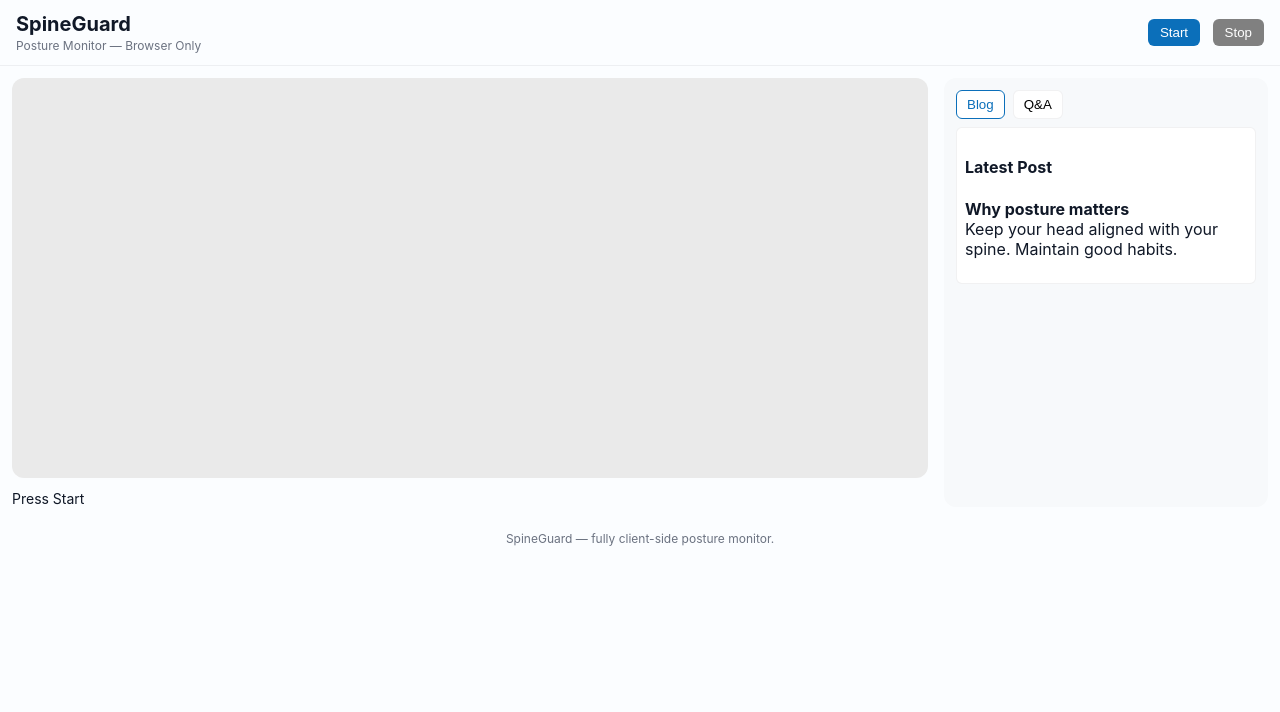
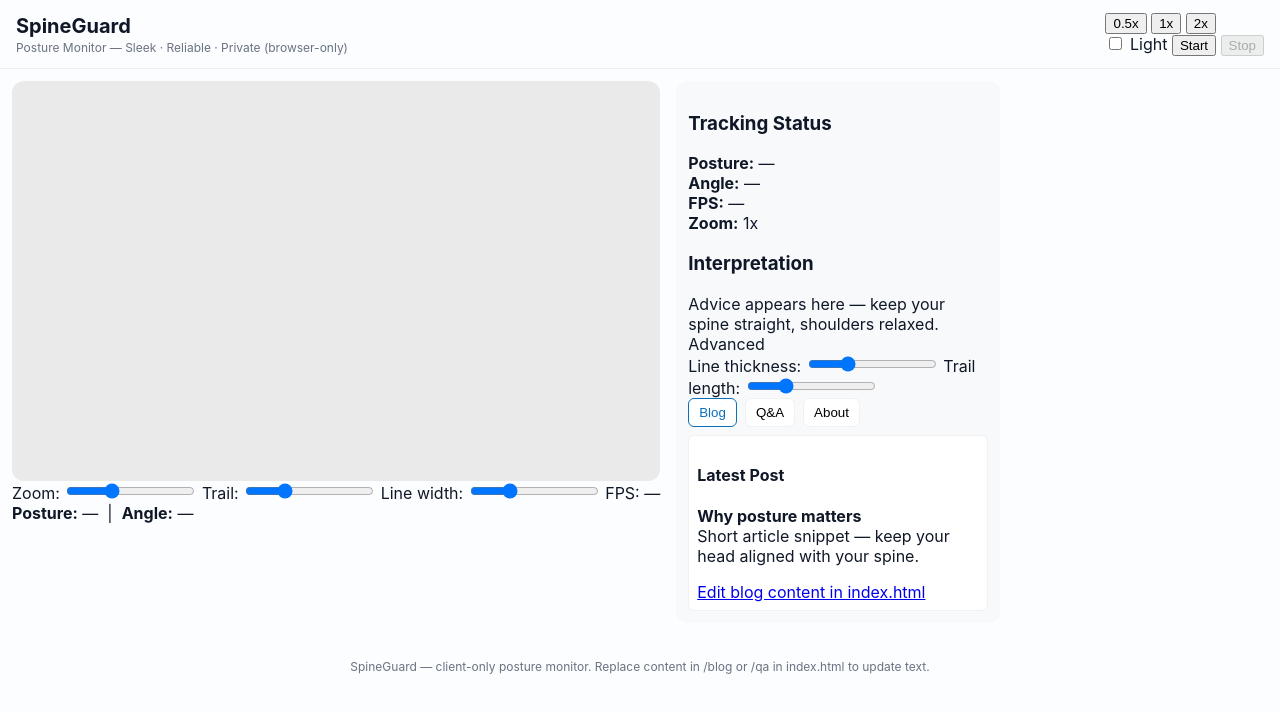
Before and after one commit to charanRav/Posture-Recognition, a plain HTML site: page index.html in a window 1280 px wide. Drawn offline with Linux system fonts and the light colour scheme.

Commit message:
Update index.html

```diff
--- a/index.html
+++ b/index.html
@@ -1,63 +1,111 @@
-<!DOCTYPE html>
+<!doctype html>
 <html lang="en">
 <head>
-<meta charset="UTF-8">
-<meta name="viewport" content="width=device-width,initial-scale=1">
-<title>SpineGuard — Posture Monitor</title>
-<link rel="stylesheet" href="styles.css">
-
-<!-- MediaPipe Pose and Camera utilities -->
-<script src="https://cdn.jsdelivr.net/npm/@mediapipe/pose@0.5/pose.js"></script>
-<script src="https://cdn.jsdelivr.net/npm/@mediapipe/camera_utils@0.3/camera_utils.js"></script>
+  <meta charset="utf-8" />
+  <meta name="viewport" content="width=device-width,initial-scale=1" />
+  <title>SpineGuard — Posture Monitor (Web)</title>
+  <link rel="stylesheet" href="styles.css" />
 </head>
 <body class="light">
-
   <header>
     <div class="brand">
       <h1>SpineGuard</h1>
-    <p>Posture Monitor — Browser Only</p>
+      <p class="tag">Posture Monitor — Sleek · Reliable · Private (browser-only)</p>
     </div>
 
-  <div class="controls">
-    <button id="startBtn">Start</button>
+    <div class="header-actions">
+      <div class="zoom-levels">
+        <button class="zoom-btn" data-zoom="0.5">0.5x</button>
+        <button class="zoom-btn active" data-zoom="1">1x</button>
+        <button class="zoom-btn" data-zoom="2">2x</button>
+      </div>
+
+      <div class="theme-and-controls">
+        <label class="toggle">
+          <input id="themeToggle" type="checkbox" />
+          <span class="slider"></span>
+        </label>
+        <span id="themeLabel">Light</span>
+        <button id="startBtn" class="primary">Start</button>
         <button id="stopBtn" disabled>Stop</button>
+      </div>
     </div>
   </header>
 
   <main>
-  <section class="video-section">
-    <div class="video-wrap" id="videoWrap">
+    <section class="left">
+      <div class="video-wrap" id="videoWrap" aria-label="video container">
         <video id="video" autoplay playsinline muted></video>
         <canvas id="overlay"></canvas>
       </div>
-    <div class="status" id="status">Press Start</div>
+
+      <div class="controls-row">
+        <label>Zoom: <input id="zoom" type="range" min="0.5" max="2" step="0.1" value="1"/></label>
+        <label>Trail: <input id="trailLen" type="range" min="1" max="40" value="12"/></label>
+        <label>Line width: <input id="lineWidth" type="range" min="1" max="8" value="3"/></label>
+        <label>FPS: <span id="fpsText">—</span></label>
+      </div>
+
+      <div class="advice-compact">
+        <strong>Posture:</strong> <span id="statusText">—</span> &nbsp;|&nbsp;
+        <strong>Angle:</strong> <span id="angleText">—</span>
+      </div>
     </section>
 
     <aside class="panel">
+      <div class="panel-section">
+        <h3>Tracking Status</h3>
+        <div class="status-list">
+          <div><strong>Posture:</strong> <span id="statusTextPanel">—</span></div>
+          <div><strong>Angle:</strong> <span id="angleTextPanel">—</span></div>
+          <div><strong>FPS:</strong> <span id="fpsTextPanel">—</span></div>
+          <div><strong>Zoom:</strong> <span id="zoomLabel">1x</span></div>
+        </div>
+      </div>
+
+      <div class="panel-section">
+        <h3>Interpretation</h3>
+        <div id="advice">Advice appears here — keep your spine straight, shoulders relaxed.</div>
+      </div>
+
+      <div class="panel-section small">
+        <summary>Advanced</summary>
+        <label>Line thickness: <input id="lineWidthPanel" type="range" min="1" max="8" value="3"/></label>
+        <label>Trail length: <input id="trailLenPanel" type="range" min="1" max="40" value="12"/></label>
+      </div>
+
       <div class="panel-section tabs">
         <div class="tab-buttons">
           <button class="tab-btn active" data-tab="blog">Blog</button>
           <button class="tab-btn" data-tab="qa">Q&A</button>
+          <button class="tab-btn" data-tab="about">About</button>
         </div>
 
         <div class="tab-content" id="blog">
           <h4>Latest Post</h4>
-        <p><strong>Why posture matters</strong><br>Keep your head aligned with your spine. Maintain good habits.</p>
+          <p><strong>Why posture matters</strong><br/>Short article snippet — keep your head aligned with your spine.</p>
+          <a href="#" class="readmore">Edit blog content in index.html</a>
         </div>
 
         <div class="tab-content hidden" id="qa">
-        <h4>Q & A</h4>
-        <div class="qa-item"><strong>Q:</strong> Does this run offline?<br><strong>A:</strong> Yes — browser only.</div>
-        <div class="qa-item"><strong>Q:</strong> Can I adjust thresholds?<br><strong>A:</strong> Yes — in the JS code.</div>
+          <h4>Q &amp; A</h4>
+          <div class="qa-item"><strong>Q:</strong> Does this data leave the browser?<br/><strong>A:</strong> No — everything runs locally.</div>
+          <div class="qa-item"><strong>Q:</strong> Can I change thresholds?<br/><strong>A:</strong> Yes — edit thresholds in script.js.</div>
+        </div>
+
+        <div class="tab-content hidden" id="about">
+          <h4>About SpineGuard</h4>
+          <p>Designed for easy customization. No backend required. Uses MediaPipe Pose for landmark detection.</p>
         </div>
       </div>
     </aside>
   </main>
 
   <footer>
-  SpineGuard — fully client-side posture monitor.
+    <p>SpineGuard — client-only posture monitor. Replace content in /blog or /qa in index.html to update text.</p>
   </footer>
 
-<script src="script.js"></script>
+  <!-- Load the module script that imports MediaPipe -->
+  <script type="module" src="script.js"></script>
 </body>
 </html>
```
Lines whose indentation alone changed are shown as unchanged.
